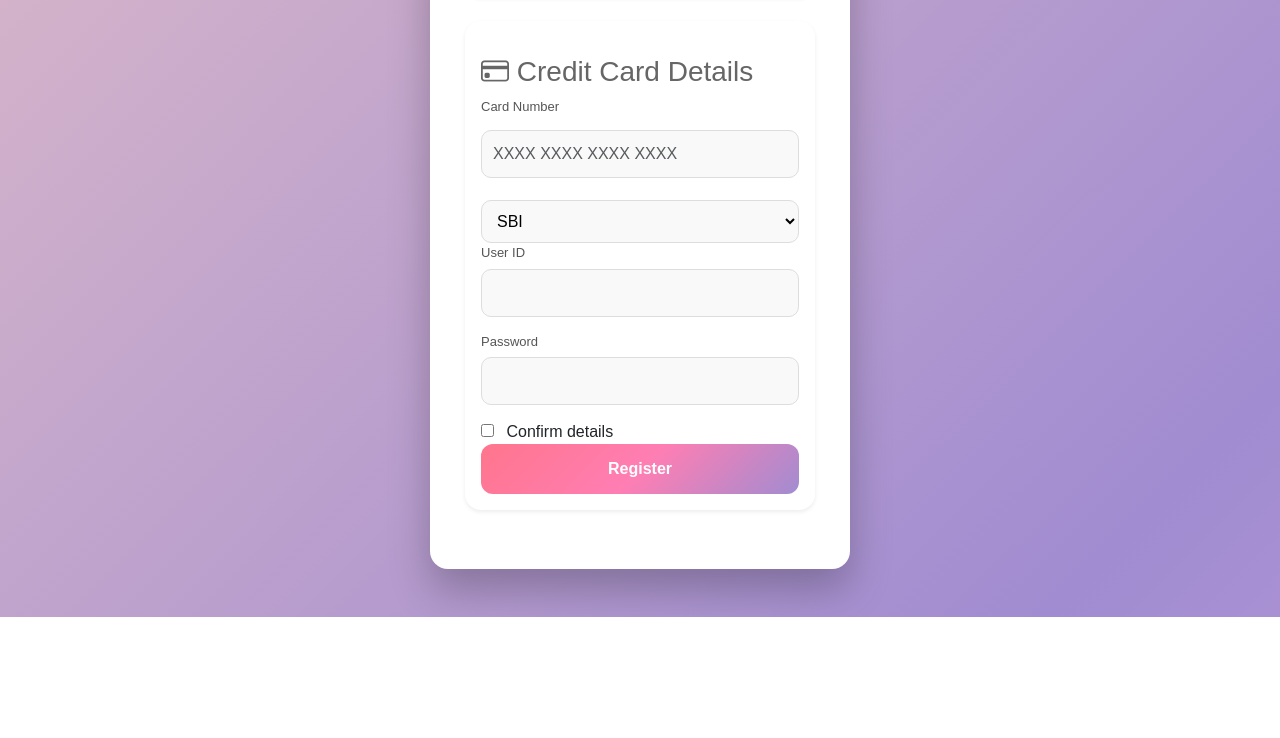
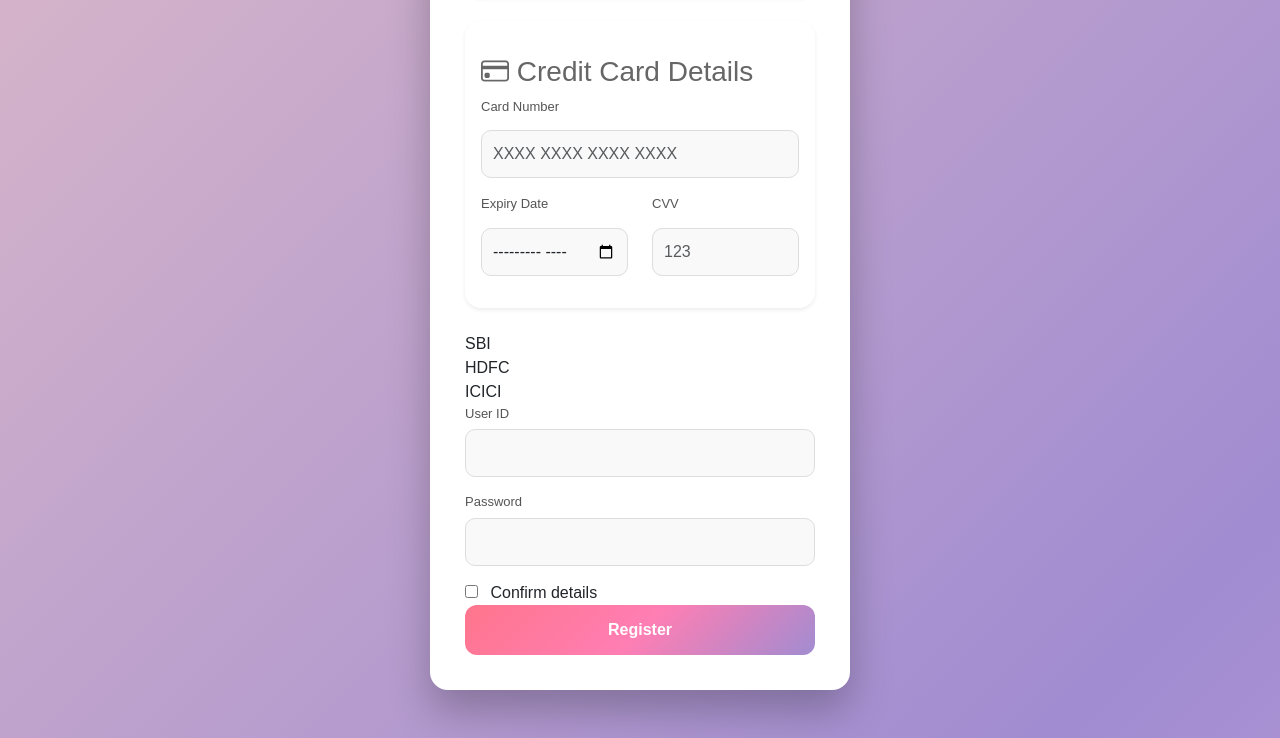
Before and after one commit to wanderhubk/Experiential-Learningmodule2-, a plain HTML site: page index.html in a window 1280 px wide. Shown: the part 1081-1819 px from the top of the page. Before the commit the page ends 1698 px from the top, so only its background shows below. Drawn offline with nearby package versions, Linux system fonts and the light colour scheme.

Commit message:
Add expiry date and CVV input fields

```diff
--- a/index.html
+++ b/index.html
@@ -90,7 +90,21 @@
                     <label for="cardnumber" class="form-label">Card Number</label>
                     <input type="text" id="cardnumber" class="form-control" placeholder="XXXX XXXX XXXX XXXX">
                 </div>
-<select>
+
+                <div class="row">
+                    <div class="col-md-6 mb-3">
+                        <label for="expiry" class="form-label">Expiry Date</label>
+                        <input type="month" id="expiry" class="form-control">
+                    </div>
+
+                    <div class="col-md-6 mb-3">
+                        <label for="cvv" class="form-label">CVV</label>
+                        <input type="password" id="cvv" class="form-control" placeholder="123">
+                    </div>
+                </div>
+            </div>
+        </div>
+
 <option>SBI</option>
 <option>HDFC</option>
 <option>ICICI</option>
```
